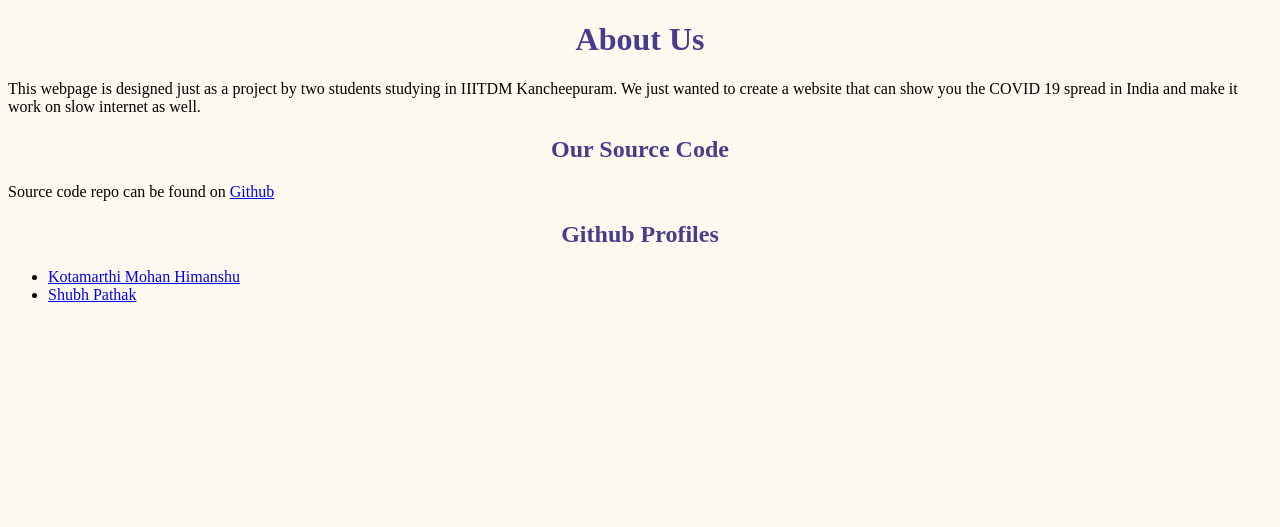
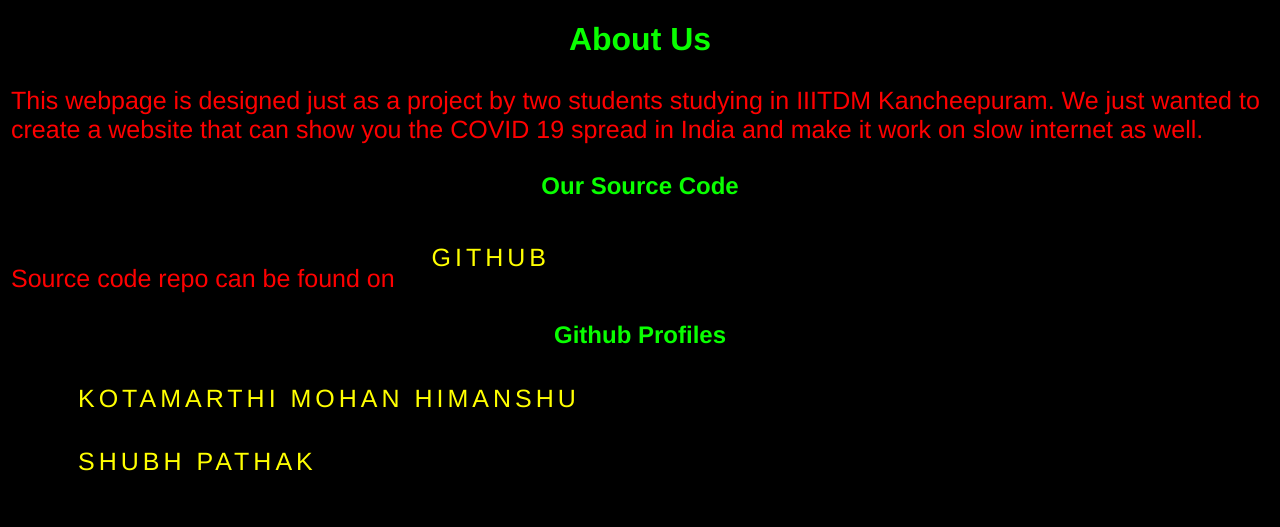
Before and after one commit to anonshubh/covid19-india, a Django app: page /about/ in a window 1280 px wide. Shown: the top 527 px of the page. Run offline with Django 3.2, Linux system fonts and the light colour scheme.

Commit message:
change theme

```diff
--- a/static/css/style.css
+++ b/static/css/style.css
@@ -2,7 +2,7 @@ div{
     font-weight: bold;
 }
 h1,h2{
-    color:darkslateblue;
+    color:black;
     text-align: center;
 }
 .center {
@@ -13,20 +13,42 @@ h1,h2{
     }
 table,thead{
     word-wrap: normal;
-    border: 2px solid black;
+    border: 1px solid black;
     text-align: center;
     border-collapse: collapse;
 }
-td,th{
-    border: 2px solid black;
+th{
+    border: 3px solid black;
+    padding: 9px;
+    margin: auto;
+    color: black;
+}
+td{
+    border: 1px solid black;
     padding: 5px;
+    margin: auto;
+    color: black;
+    padding:10px''
+
 }
 body{
-    background-color: floralwhite;
+    background-color:white
 }
 td:hover{
-    color: orange;
+    color: rgb(11, 250, 11);
+    background-color: black;
+    font-size: 25px;
+
 }
 a:hover{
-    color: orange;
+    color: red;
+    font-size: 28px;
+
 }
+
+p,a{
+    color: black;
+    font-size: 25px;
+    text-decoration: none;
+    padding: 3px;
+}
--- a/templates/about.html
+++ b/templates/about.html
@@ -1,21 +1,127 @@
 {% load static %}
 <!DOCTYPE html>
 <html lang="en">
+
 <head>
     <meta charset="UTF-8">
     <meta name="viewport" content="width=device-width, initial-scale=1.0">
     <title>About Us</title>
-    <link rel='stylesheet' type='text/css' href="{% static 'css/style.css' %}"
+    <link rel='stylesheet' type='text/css' href="{% static 'css/style.css' %}">
 </head>
+<style>
+    body{
+        background-color: black;
+        /* margin: 0;
+        padding: 0; */
+        /* display: flex; */
+        /* align-items:center; */
+        /* min-height: 100vh; */
+        /* justify-content: center; */
+        font-family:'Franklin Gothic Medium', 'Arial Narrow', Arial, sans-serif;
+    }
+
+    a{
+        padding: 15px 30px;
+        position: relative;
+        color: yellow;
+        text-transform: uppercase;
+        display: inline-block;
+        overflow: hidden;
+        text-decoration: none;
+        font-size:25px;
+        letter-spacing: 4px;
+        transition: 0.2s;
+    }
+    a:hover{
+        color: black;
+        background: orange;
+        font-size:28px;
+        border-radius: 50px;
+        transition-delay: 0.5s;
+        box-shadow: 0  0 10px red, 0 0 40px yellow, 0 0 80px blue;
+    }
+    a span{
+        position: absolute;
+        display: block;
+    }
+   a span:nth-child(1){
+      top: 0;
+      left: -100%;
+      width: 100%;
+      height: 2px;
+      background:linear-gradient(90deg, transparent,  red);
+    }
+     a:hover span:nth-child(1){
+         left: 100%;
+         transition: 0.4s;
+     }
+   a span:nth-child(3){
+      bottom: 0px;
+      right: -100%;
+      width: 100%;
+      height: 2px;
+      background:linear-gradient(270deg, transparent,  blue);
+    }
+     a:hover span:nth-child(3){
+         right:  100%;
+         transition: 1s;
+         transition-delay: 0.2s;
+     }
+      a span:nth-child(2){
+      top: -100px;
+      right: 0px;
+      width: 2px;
+      height: 100%;
+      background:linear-gradient(180deg, transparent,  yellow);
+    }
+     a:hover span:nth-child(2){
+         top:  100%;
+         transition: 1s;
+         transition-delay: 0.1s;
+     }
+     a span:nth-child(4){
+      bottom: -100px;
+      left:  0px;
+      width: 2px;
+      height: 100%;
+      background:linear-gradient(360deg, transparent, rgb(30, 255, 0));
+    }
+     a:hover span:nth-child(4){
+         bottom:  100%;
+         transition: 1s;
+         transition-delay: 0.3s;
+     }
+</style>
+
 <body>
-    <h1>About Us</h1>
-    <p>This webpage is designed just as a project by two students studying in IIITDM Kancheepuram. We just wanted to create a website that can show you the COVID 19 spread in India and make it work on slow internet as well.</p>
-    <h2>Our Source Code</h2>
-    <p>Source code repo can be found on <a target="_blank" href='https://github.com/anonshubh/covid19-india'>Github</a></p>
-    <h2>Github Profiles</h2>
+    <h1 style="color: rgb(9, 255, 0);">About Us</h1>
+    <p style="color: red;">This webpage is designed just as a project by two students studying in IIITDM Kancheepuram. We just wanted to
+        create a website that can show you the COVID 19 spread in India and make it work on slow internet as well.</p>
+    <h2 style="color: rgb(9, 255, 0);">Our Source Code</h2>
+    <p style="color: red;">Source code repo can be found on <a target="_blank" href='https://github.com/anonshubh/covid19-india'>
+        <span></span>
+        <span></span>
+        <span></span>
+        <span></span>
+        Github</a>
+    </p>
+    <h2 style="color: rgb(9, 255, 0);">Github Profiles</h2>
     <ul>
-        <li><a target="_blank" href="https://github.com/TheOxFromOutOfTheBox">Kotamarthi Mohan Himanshu</a></li>
-        <li><a target="_blank" href='https://github.com/anonshubh/'>Shubh Pathak</a></li>
+        <li><a target="_blank" href="https://github.com/TheOxFromOutOfTheBox">
+                <span></span>
+                <span></span>
+                <span></span>
+                <span></span>Kotamarthi Mohan Himanshu</a></li>
+        <!-- <li><a target="_blank" href='https://github.com/anonshubh/'>Shubh Pathak</a></li> -->
+
+        <li><a target="_blank" href='https://github.com/anonshubh/'>
+                <span></span>
+                <span></span>
+                <span></span>
+                <span></span>
+                Shubh Pathak
+            </a></li>
     </ul>
 </body>
+
 </html>
```
Also changed, not shown: templates/index.html (+4 -3 lines), status/views.py (line endings or trailing spaces).
